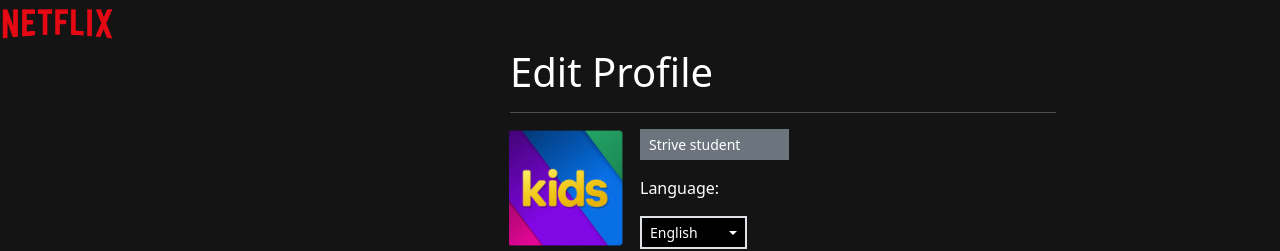
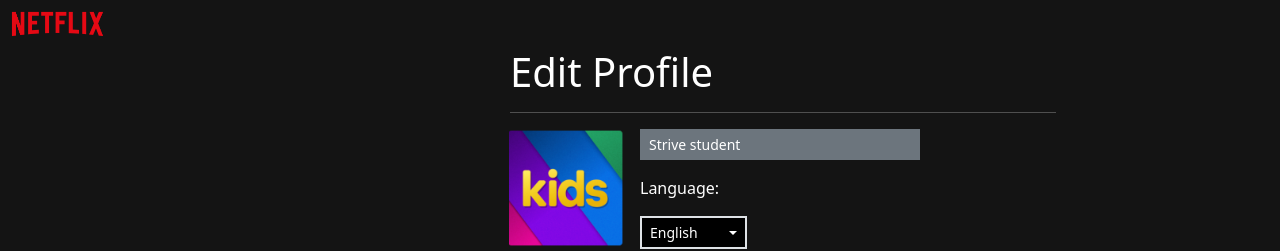
Before and after one commit to frnapo/NetflixClone-W6, a plain HTML site: page profile.html in a window 1280 px wide. Shown: the top 251 px of the page. Drawn offline with nearby package versions, Linux system fonts and the light colour scheme.

Commit message:
ridimensionato bottone

```diff
--- a/profile.html
+++ b/profile.html
@@ -142,7 +142,13 @@
         <div class="col-12 mt-2 mt-sm-0 col-sm-6">
           <ul class="list-unstyled">
             <li>
-              <button type="button" class="btn btn-secondary btn-sm rounded-0 pe-5 mb-3">Strive student</button>
+              <button
+                type="button"
+                class="text-start btn btn-secondary btn-sm rounded-0 pe-5 mb-3"
+                style="min-width: 280px"
+              >
+                Strive student
+              </button>
             </li>
             <li><p>Language:</p></li>
             <li>
```
